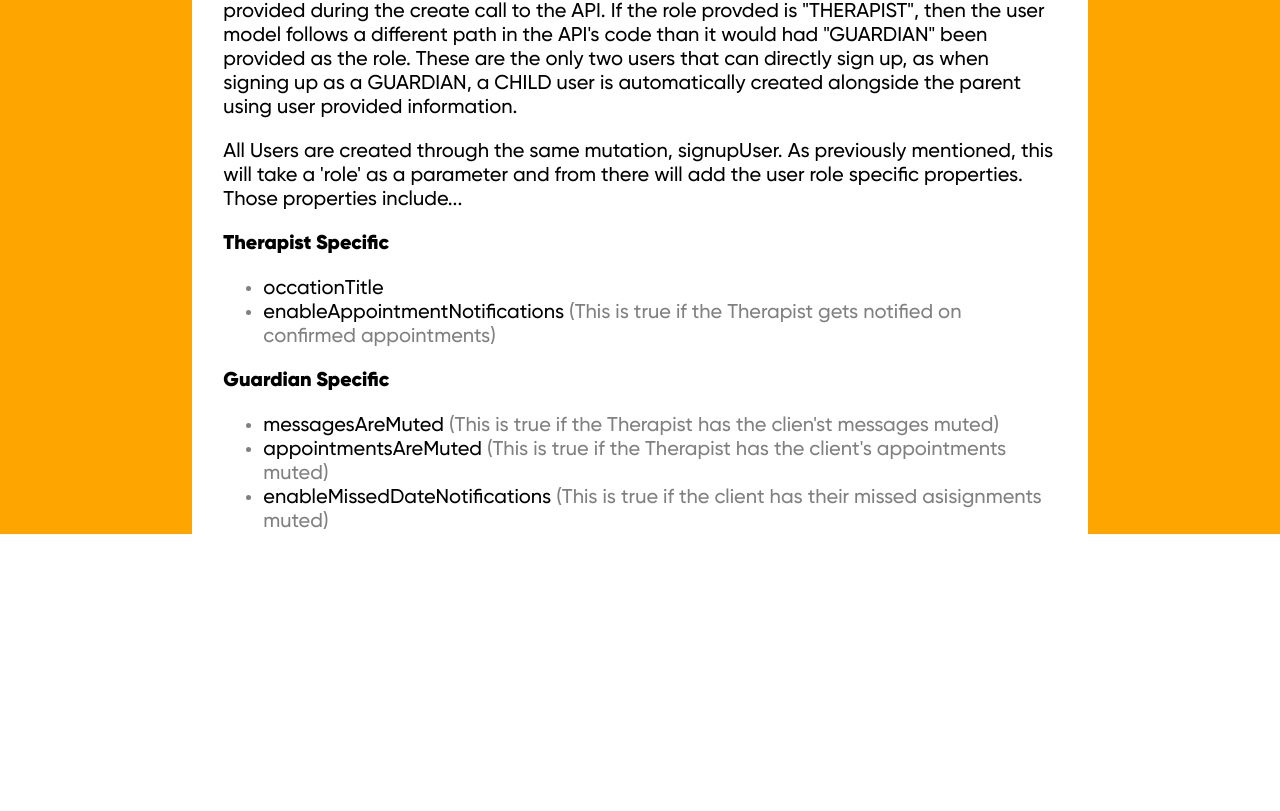
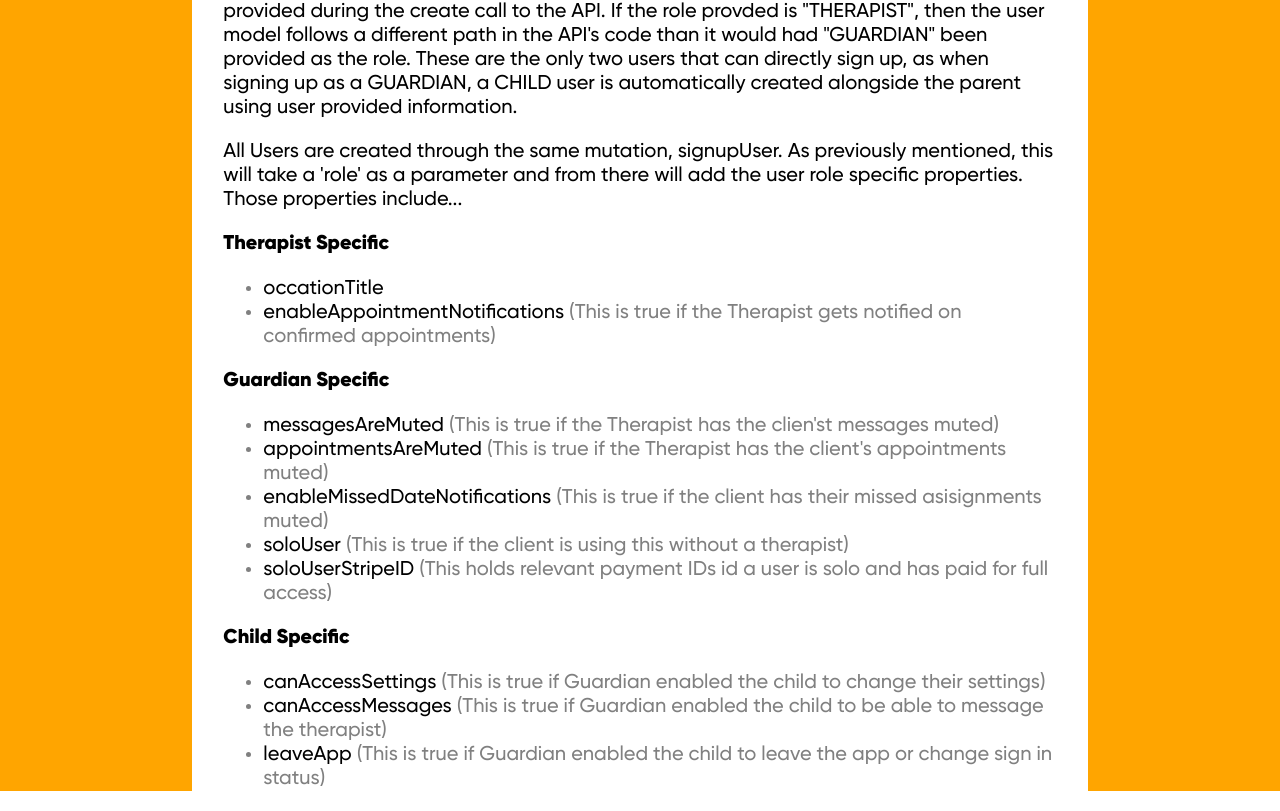
Before and after one commit to NLanese/the-codex, a Next.js app: page /showcases/works/knm in a window 1280 px wide. Shown: the part 5815-6626 px from the top of the page. Before the commit the page ends 6369 px from the top, so only its background shows below. Built offline with nearby package versions, Linux system fonts and the light colour scheme.

Commit message:
Update knm.js

```diff
--- a/pages/showcases/works/knm.js
+++ b/pages/showcases/works/knm.js
@@ -421,6 +421,14 @@ export default function KNMPage(){
                             <li><span style={{...Styles.Code.code, fontSize: 20, color: 'black'}}>messagesAreMuted</span> (This is true if the Therapist has the clien'st messages muted)</li>
                             <li><span style={{...Styles.Code.code, fontSize: 20, color: 'black'}}>appointmentsAreMuted</span> (This is true if the Therapist has the client's appointments muted)</li>
                             <li><span style={{...Styles.Code.code, fontSize: 20, color: 'black'}}>enableMissedDateNotifications</span> (This is true if the client has their missed asisignments muted)</li>
+                            <li><span style={{...Styles.Code.code, fontSize: 20, color: 'black'}}>soloUser</span> (This is true if the client is using this without a therapist)</li>
+                            <li><span style={{...Styles.Code.code, fontSize: 20, color: 'black'}}>soloUserStripeID</span> (This holds relevant payment IDs id a user is solo and has paid for full access)</li>
+                        </ul>
+                        <strong style={{color: 'black'}}>Child Specific</strong>
+                        <ul>
+                            <li><span style={{...Styles.Code.code, fontSize: 20, color: 'black'}}>canAccessSettings</span> (This is true if Guardian enabled the child to change their settings)</li>
+                            <li><span style={{...Styles.Code.code, fontSize: 20, color: 'black'}}>canAccessMessages</span> (This is true if Guardian enabled the child to be able to message the therapist)</li>
+                            <li><span style={{...Styles.Code.code, fontSize: 20, color: 'black'}}>leaveApp</span> (This is true if Guardian enabled the child to leave the app or change sign in status)</li>
                         </ul>
                     </p>
 
```
